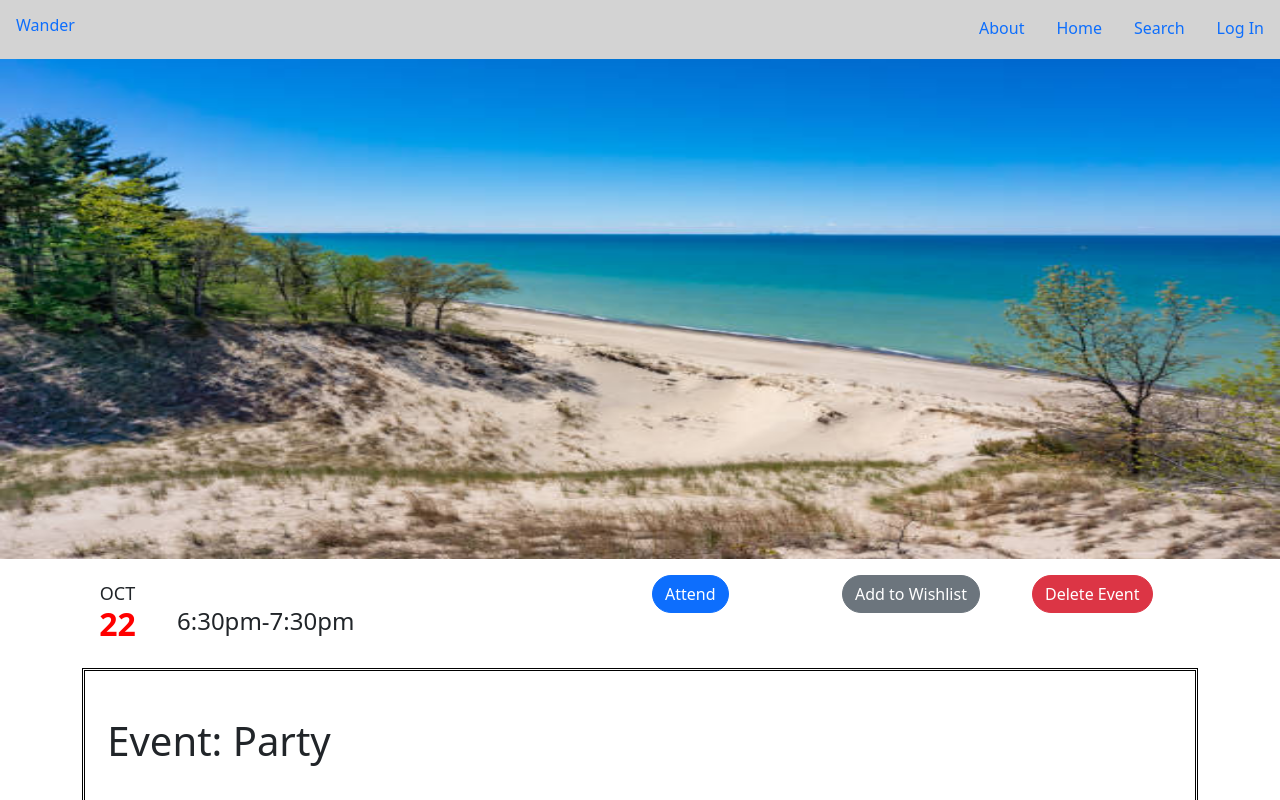
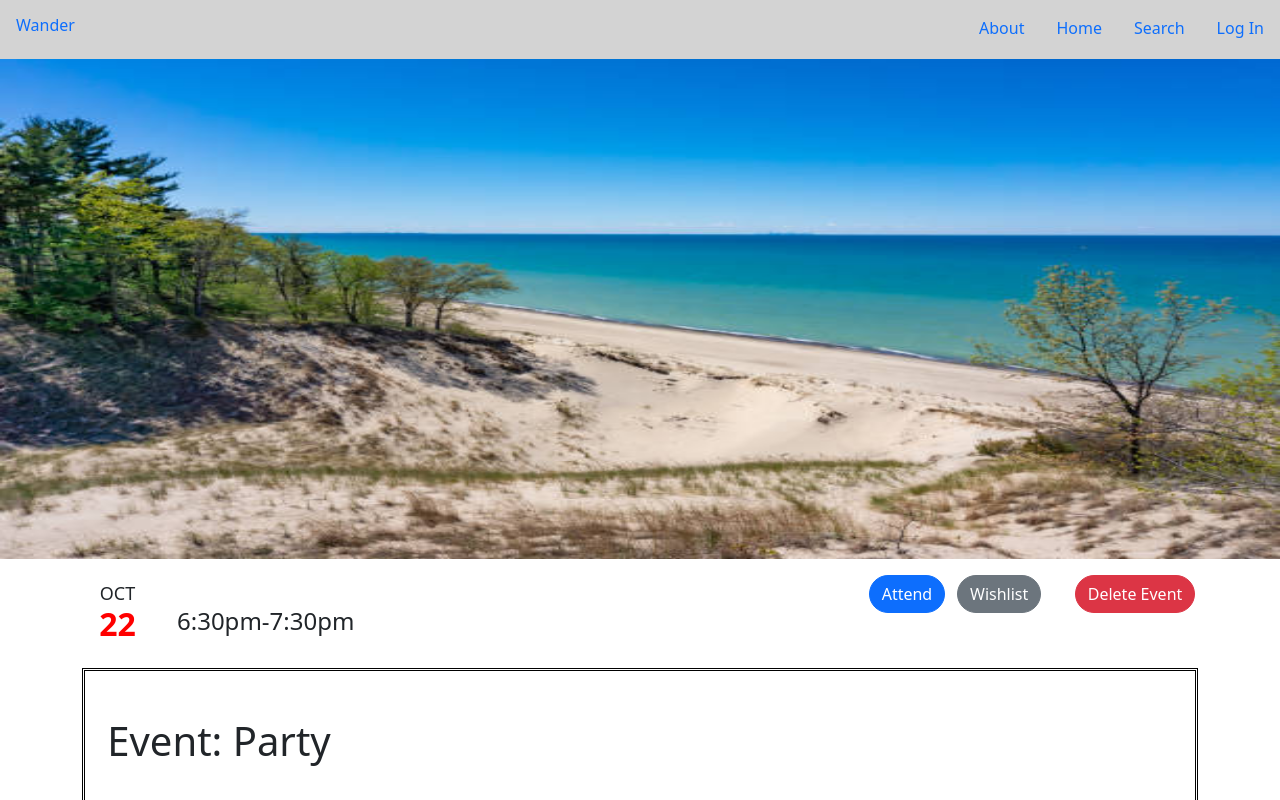
Before and after one commit to ridajawed/webdev-final-project, a React (Create React App) app: page /#/details in a window 1280 px wide. Shown: the top 800 px of the page. Built offline with nearby package versions, Linux system fonts and the light colour scheme.

Commit message:
event buttons formatting

```diff
--- a/src/events/event-details.js
+++ b/src/events/event-details.js
@@ -35,14 +35,14 @@ const EventsDetails = (
             </div>
           </div>
           <div className="col-6">
-            <div className="row">
-              <div className="col-4">
+            <div className="row float-end">
+              <div className="col-3">
                 <button type="submit" className="mt-3 rounded-pill btn btn-primary">Attend</button>
               </div>
               <div className="col-4">
-                <button type="submit" className="mt-3 rounded-pill btn btn-secondary">Add to Wishlist</button>
+                <button type="submit" className="mt-3 rounded-pill btn btn-secondary">Wishlist</button>
               </div>
-              <div className="col-4">
+              <div className="col-5">
                 <button type="submit" className="mt-3 rounded-pill btn btn-danger">Delete Event</button>
               </div>
             </div>
```
